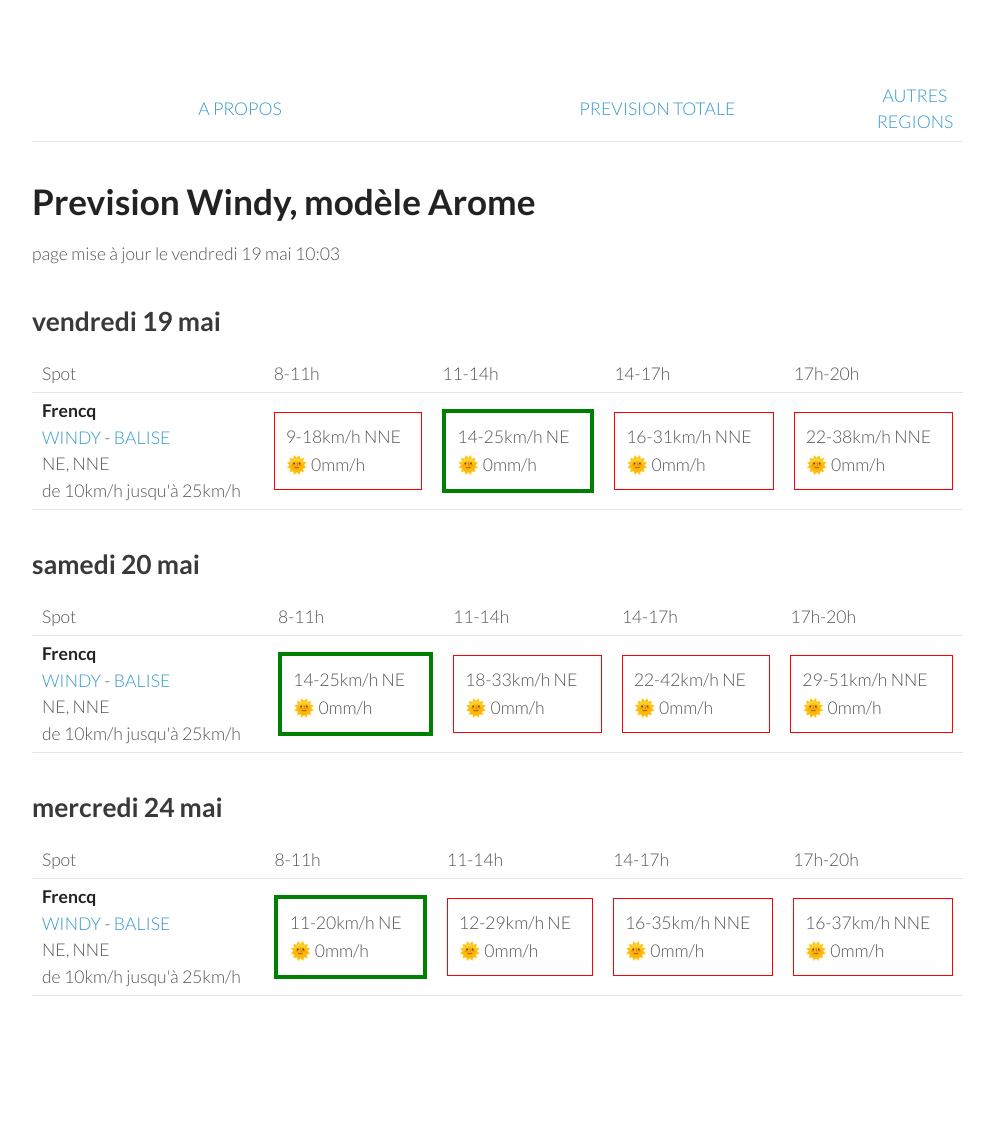
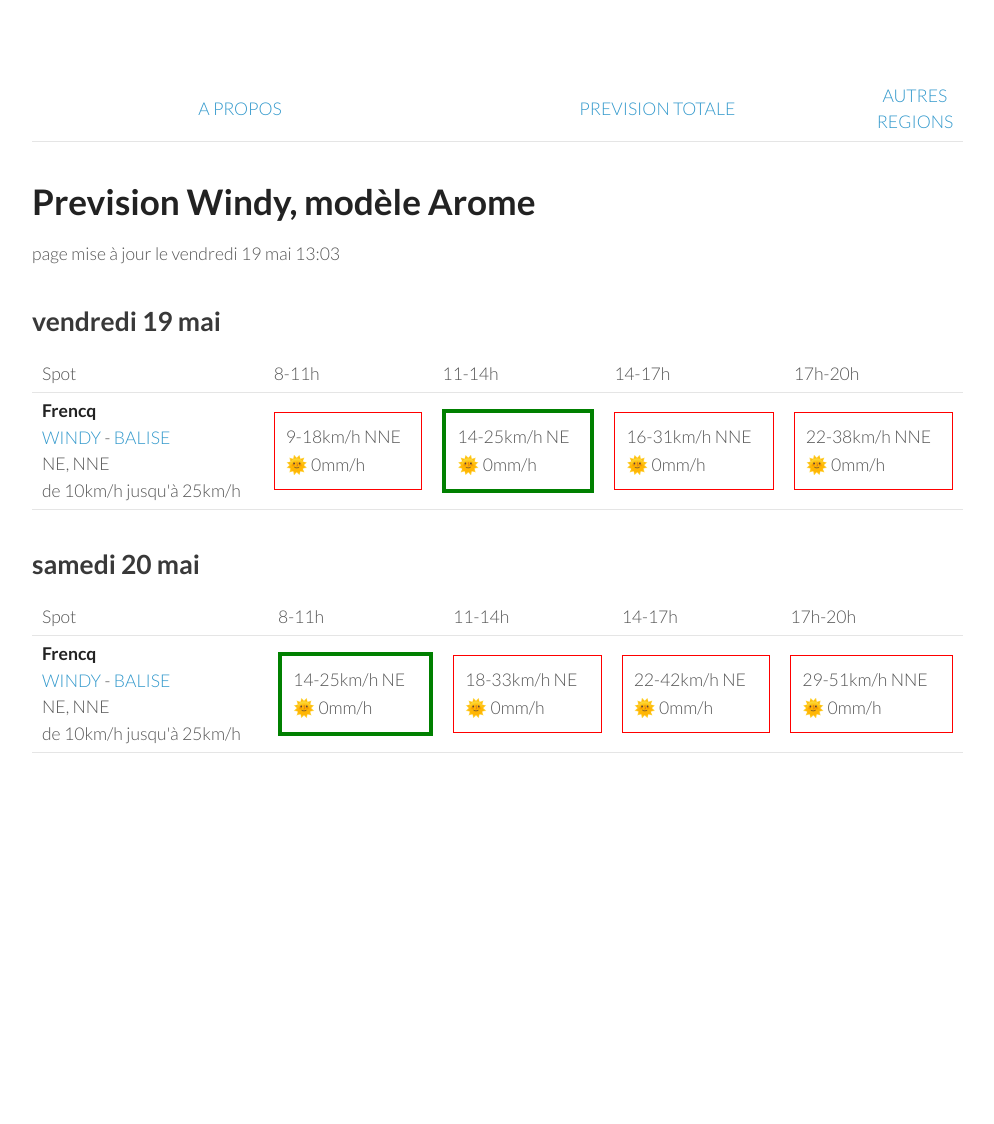
Before and after one commit to parapente-dans-le-nord/parapente-dans-le-nord.github.io, a Jekyll site: the page built from index.markdown, in a window 1280 px wide. Shown: the whole page, without its empty margins (26-1020 px from the left). Built offline with Jekyll 4.4.1, drawn with Linux system fonts in a browser that asks for light colours; after the commit the page ends 900 px from its top, so only the background shows below that.

Commit message:
update index.markdown

```diff
--- a/index.markdown
+++ b/index.markdown
@@ -7,7 +7,7 @@ title:  "Ou ça vole"
 {: .links}
 
 # Prevision Windy, modèle Arome
-page mise à jour le vendredi 19 mai 10:03
+page mise à jour le vendredi 19 mai 13:03
 
 
 
@@ -63,29 +63,3 @@ page mise à jour le vendredi 19 mai 10:03
 </tbody>
 </table>
 {:/}
-## mercredi 24 mai
-
-{::nomarkdown}
-<table>
-  <tbody>
-    <tr>
-      <td>Spot</td>
-      <td>8-11h</td>
-      <td>11-14h</td>
-      <td>14-17h</td>
-      <td>17h-20h</td>
-    </tr>
-<tr>
-        <td><strong>Frencq</strong>  <br><a href="https://windy.com/50.559/1.669?50.159,1.670,8,m:e3qagdV">WINDY</a> - <span class=""><a href="https://balisemeteo.com/balise_histo.php?idBalise=159">BALISE</a> </span><br> <span class="vent-favorable">NE, NNE</span><br><span class="force-vent">de 10km/h jusqu'à 25km/h</span> </td>
-
-            <td><div class="flyable"><p>11-20km/h NE</p><p>🌞 0mm/h</p></div></td>
-            <td><div class="not-flyable"><p>12-29km/h NE</p><p>🌞 0mm/h</p></div></td>
-            <td><div class="not-flyable"><p>16-35km/h NNE</p><p>🌞 0mm/h</p></div></td>
-            <td><div class="not-flyable"><p>16-37km/h NNE</p><p>🌞 0mm/h</p></div></td>
-
-
-    </tr>
-
-</tbody>
-</table>
-{:/}
```
Also changed, not shown: all.markdown (+36 -46 lines).
